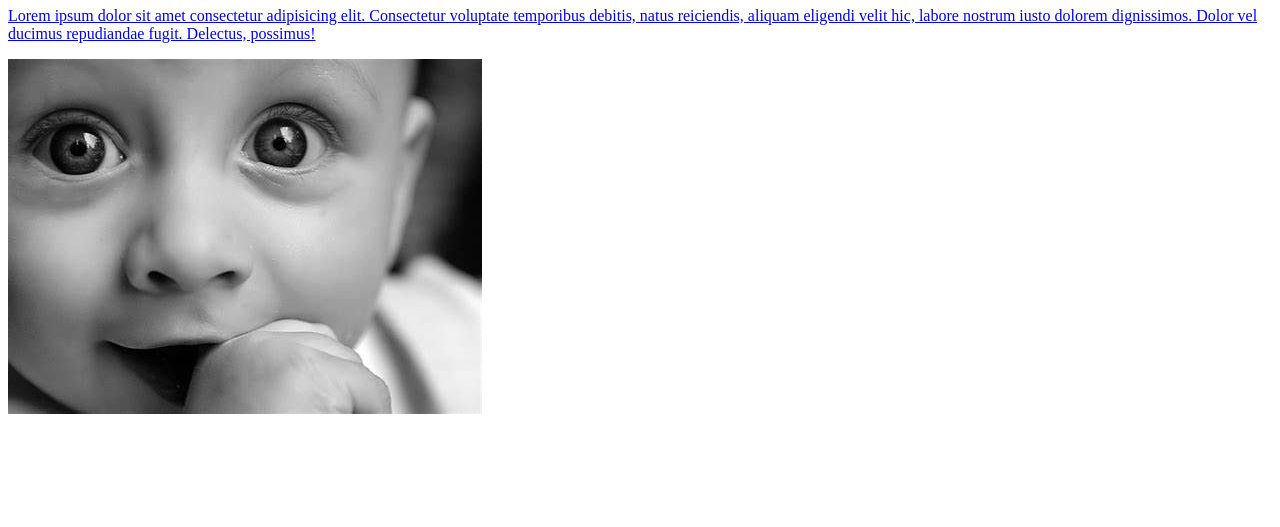
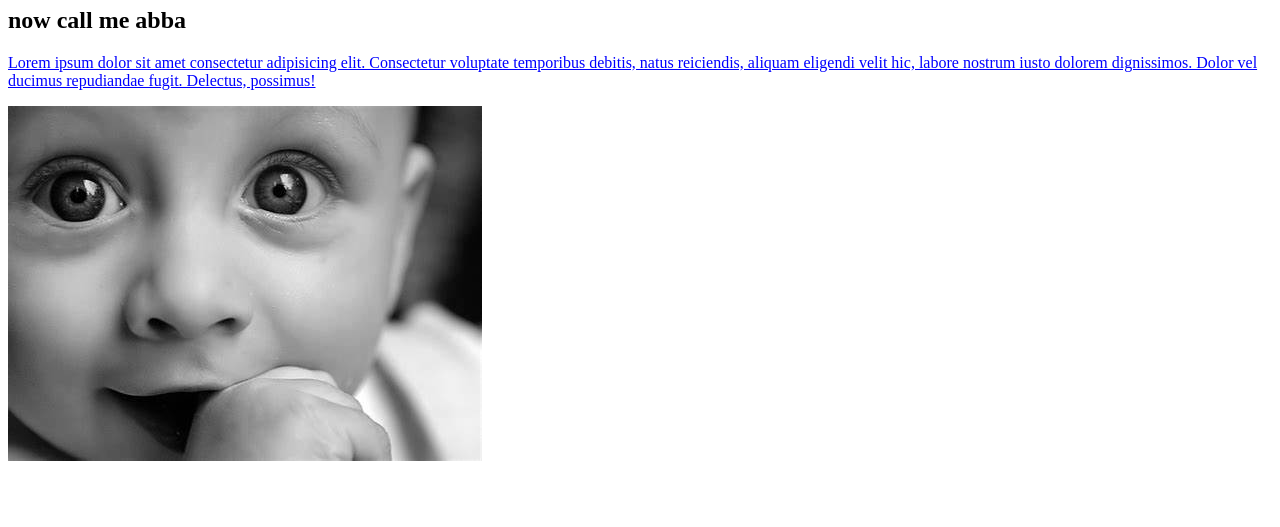
Before and after one commit to MinhazBorhan/My-Second-Repository, a plain HTML site: page start.html in a window 1280 px wide. Shown: the part 273-800 px from the top of the page. Drawn offline with Linux system fonts and the light colour scheme.

Commit message:
added h1

```diff
--- a/start.html
+++ b/start.html
@@ -15,6 +15,7 @@
     <p>My mother name is Marjana Akter Maya</p>
     <div>
         <h1>new blog</h1>
+        <h2>now call me abba</h2>
     <p>Lorem ipsum dolor sit amet consectetur adipisicing elit. Consectetur voluptate temporibus debitis, natus reiciendis, aliquam eligendi velit hic, labore nostrum iusto dolorem dignissimos. Dolor vel ducimus repudiandae fugit. Delectus, possimus!</p>
     </div>
     <img src="Cute baby.jfif" alt="">
```
